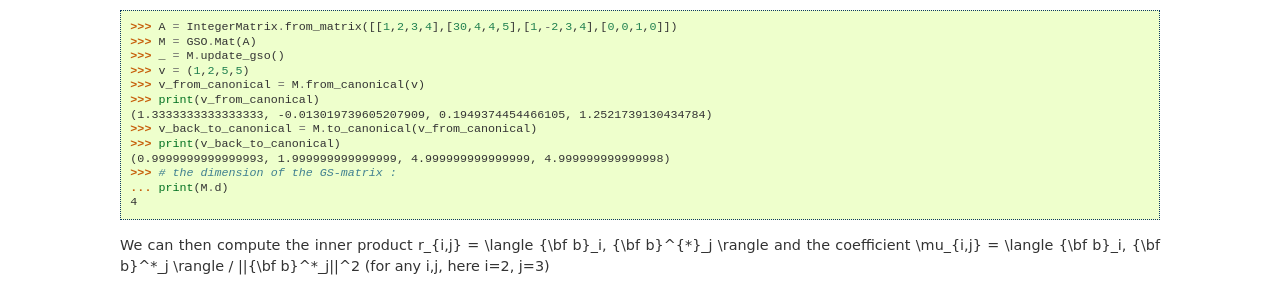
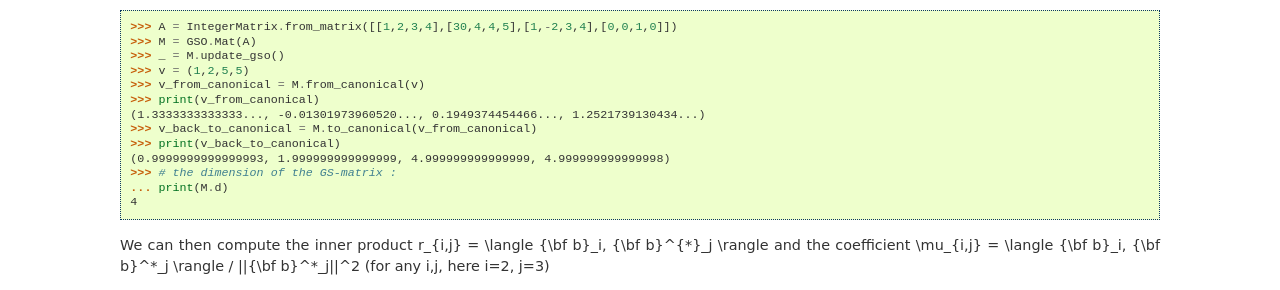
Before and after one commit to fplll/fpylll, a Sphinx documentation site: the page built from docs/tutorial.rst, in a window 1280 px wide and 900 px high, scrolled down 1134 px. Shown: the part 152-442 px from the top of the window. Built offline with Sphinx 7.4.7, drawn with Linux system fonts in a browser that asks for light colours.

```diff
--- a/docs/tutorial.rst
+++ b/docs/tutorial.rst
@@ -91,8 +91,8 @@ To write a vector :math:`v` as a linear combination of the GS-basis of RowSp(:ma
     >>> _ = M.update_gso()
     >>> v = (1,2,5,5)
     >>> v_from_canonical = M.from_canonical(v)
-    >>> print(v_from_canonical)
-    (1.3333333333333333, -0.013019739605207909, 0.1949374454466105, 1.2521739130434784)
+    >>> print(v_from_canonical) # doctest: +ELLIPSIS
+    (1.3333333333333..., -0.01301973960520..., 0.1949374454466..., 1.2521739130434...)
     >>> v_back_to_canonical = M.to_canonical(v_from_canonical)
     >>> print(v_back_to_canonical)
     (0.9999999999999993, 1.999999999999999, 4.999999999999999, 4.999999999999998)
```
Also changed, not shown: 3 other files.
